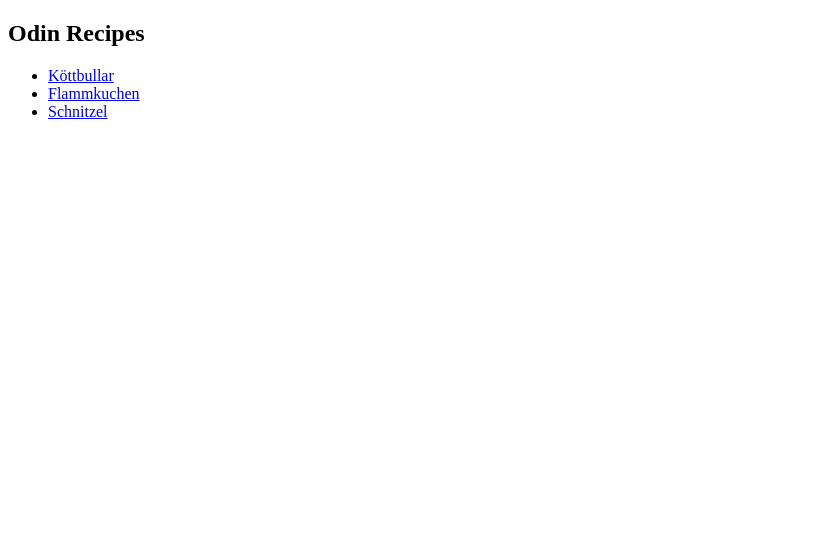
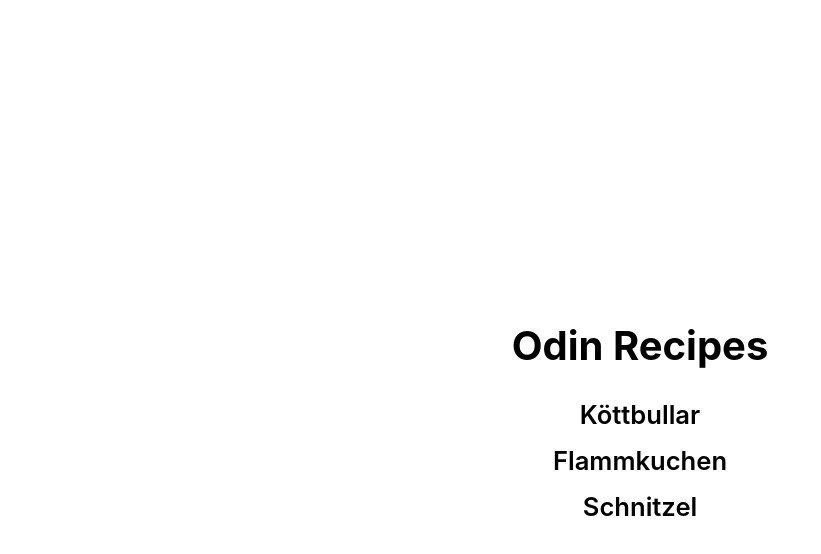
Before and after one commit to lumalee/odin-recipes, a plain HTML site: page index.html in a window 1280 px wide. Shown: the whole page, without its empty margins (0-821 px from the left). Drawn offline with Linux system fonts and the light colour scheme; a web font is replaced by a local one.

Commit message:
add stylesheet

```diff
--- /dev/null
+++ b/css/styles.css
@@ -0,0 +1,54 @@
+@import url('https://rsms.me/inter/inter.css');
+@import url('https://fonts.googleapis.com/css2?family=Calistoga&display=swap');
+* {
+  margin: 0;
+  padding: 0;
+  background: #FFF;
+}
+body {
+  line-height: 1.8;
+  font-family: 'Inter',   Helvetica, Arial, sans-serif
+}
+section {
+  max-width: 800px;
+  margin: 0 auto;
+  text-align: left;
+  padding-bottom: 50px;
+}
+h1 {
+  font-size: 2.5em;
+  text-align: center;
+}
+h1, h2 {
+  padding: 40px 0 10px 0;
+}
+img {
+  display: block;
+  margin: 0 auto;
+  max-width: 100%;
+  height: auto;
+}
+a:link,
+a:visited,
+a:active {
+  color: #000;
+  text-decoration: none;
+}
+a:hover {
+  color: #1793D1;
+}
+main {
+  display: flex;
+  flex-direction: column;
+  justify-content: center;
+  align-items: center;
+  height: 100vh;
+}
+main ul {
+  list-style-type: none;
+  padding: 0;
+  margin: 0;
+  text-align: center;
+  font-size: 1.6em;
+  font-weight: 600;
+}
--- a/index.html
+++ b/index.html
@@ -4,15 +4,16 @@
   <meta charset="utf-8">
   <meta name="viewport" content="width=device-width, initial-scale=1, shrink-to-fit=no">
   <title>Odin Recipes</title>
+  <link rel="stylesheet" href="css/styles.css" type="text/css">
 </head>
 <body>
-  <section>
+  <main>
     <h1>Odin Recipes</h1>
     <ul>
       <li><a href="recipes/kottbullar.html">Köttbullar</a></li>
       <li><a href="recipes/flammkuchen.html">Flammkuchen</a></li>
       <li><a href="recipes/schnitzel.html">Schnitzel</a></li>
     </ul>
-  </section>
+  </main>
 </body>
 </html>
```
Also changed, not shown: recipes/flammkuchen.html (+1 -0 lines), recipes/kottbullar.html (+1 -0 lines), recipes/schnitzel.html (+1 -0 lines).
